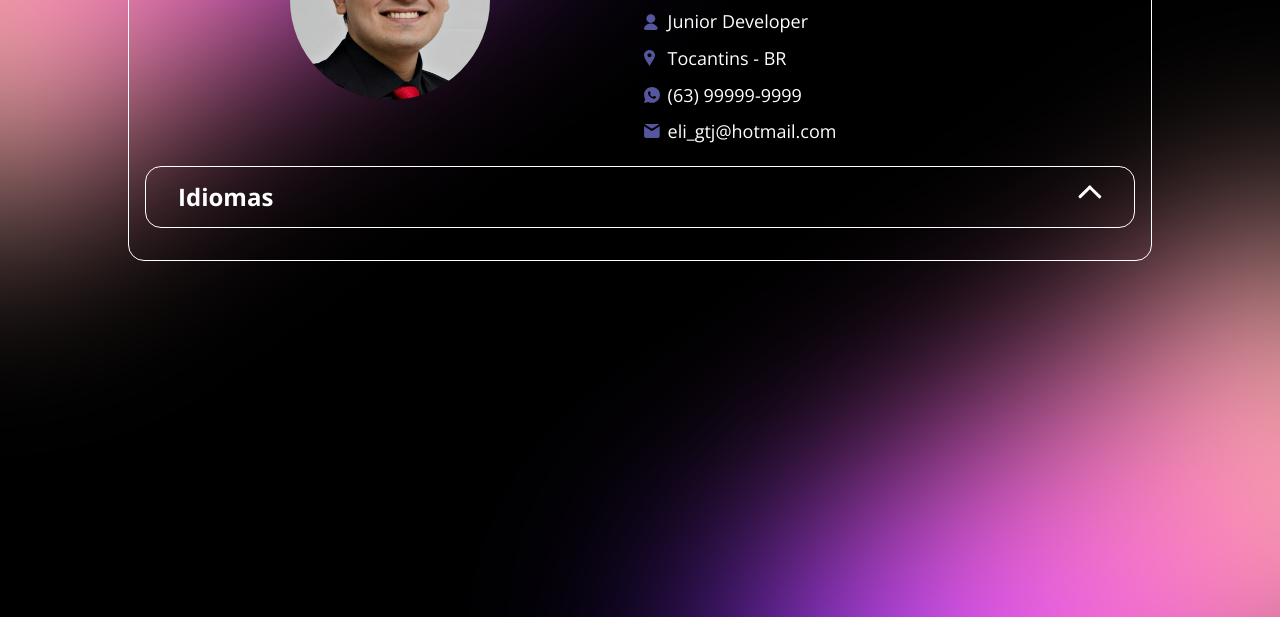
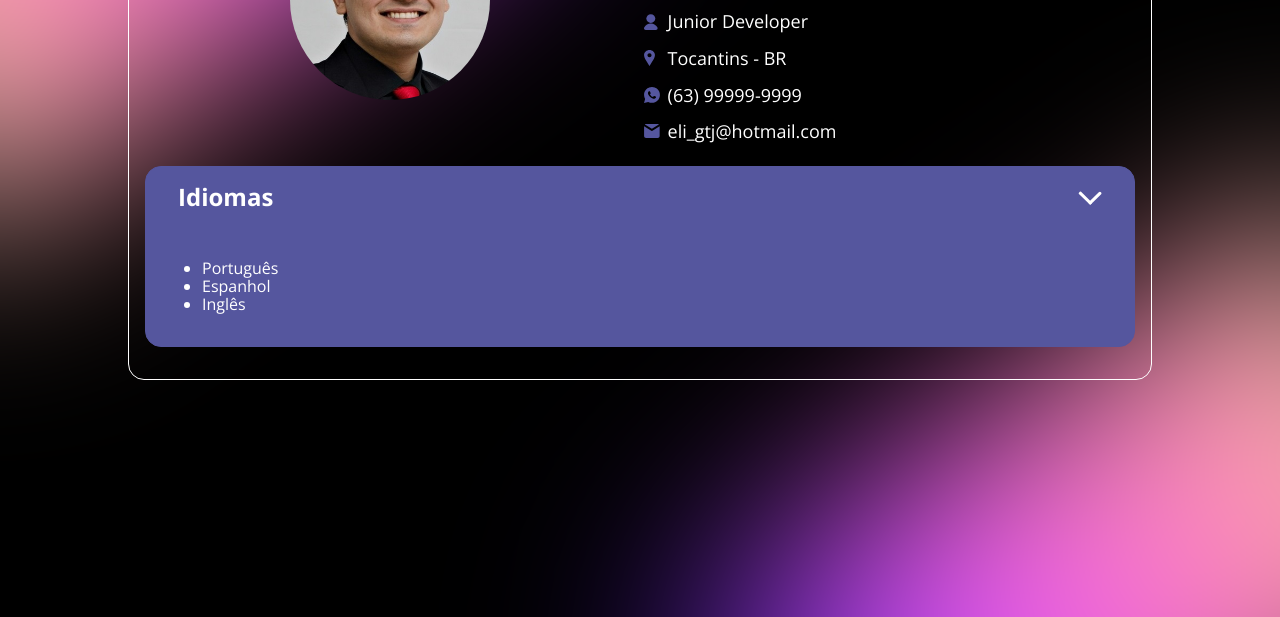
Before and after one commit to elitostajunior/portfolio-js-dio, a plain HTML site: page index.html in a window 1280 px wide. Both pictures are taken after a click on the button "Idiomas". Shown: the part 183-800 px from the top of the page. Drawn offline with nearby package versions, Linux system fonts and the light colour scheme.

Commit message:
estrutura básica do arcodeon concluída

```diff
--- a/assets/css/acordeon.css
+++ b/assets/css/acordeon.css
@@ -5,6 +5,13 @@
     margin: 1rem 0;
     border: 1px solid #fff;
     border-radius: 1rem;
+    transition: 0.25s;
+}
+
+.acordeon:hover,
+.acordeon.open {
+    background-color: #55569E;
+    border-color: #55569E;
 }
 
 .acordeon .trigger {
@@ -20,16 +27,35 @@
     border: none;
 }
 
+.acordeon .trigger:hover {
+    cursor: pointer;
+}
+
 .acordeon .trigger::after {
     content: '';
     display: inline-block;
     width: 1.5rem;
-    height: 1.5rem;
+    height: 1rem;
     background-repeat: no-repeat;
     background-size: contain;
     background-image: url('/assets/img/icons/arrow-top.svg');
+    transition: 0.25s;
+}
+
+.acordeon.open .trigger::after {
+    transform: rotate(180deg);
 }
 
 .acordeon .content {
-    display: none;
+    overflow: hidden;
+    height: 0;
+    opacity: 0;
+    transition: opacity 0.25s ease-in-out;
 }
+
+.acordeon.open .content {
+    display: inline-block;
+    padding: 1rem;
+    height: auto;
+    opacity: 1;
+}
--- /dev/null
+++ b/assets/js/acordeon.js
@@ -0,0 +1,14 @@
+const acordeonTriggers = document.querySelectorAll('.acordeon .trigger')
+
+acordeonTriggers.forEach((trigger) => {
+    trigger.addEventListener('click', (e) => {
+        const acordeon = trigger.parentElement
+        const isOpen = acordeon.classList.contains('open')
+
+        if (isOpen) {
+            acordeon.classList.remove('open')
+        } else {
+            acordeon.classList.add('open')
+        }
+    })
+})
--- a/index.html
+++ b/index.html
@@ -44,5 +44,7 @@
             </div>
         </section>
     </div>
+
+    <script src="/assets/js/acordeon.js"></script>
 </body>
 </html>
```
